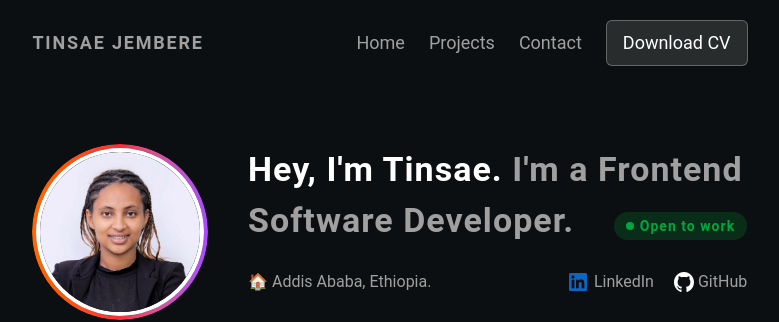
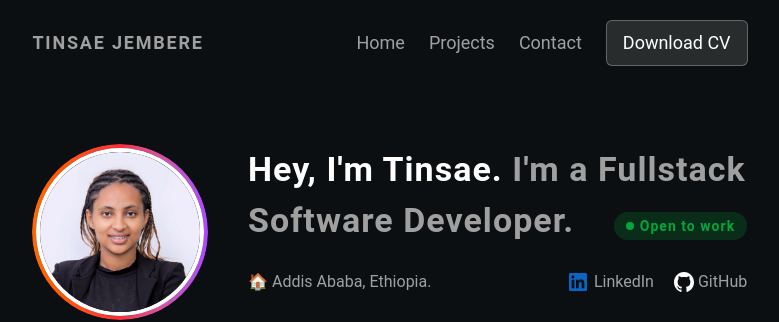
Before and after one commit to TinsuJembere/my-portifolio, a React (Vite) app: page / in a window 1280 px wide. Shown: the top 322 px of the page, without its empty margins (250-1029 px from the left). Built offline with nearby package versions, Linux system fonts and the light colour scheme.

Commit message:
Change job title from Frontend to Fullstack Developer

```diff
--- a/src/pages/Home.jsx
+++ b/src/pages/Home.jsx
@@ -73,7 +73,7 @@
                   animate={{ opacity: 1 }}
                   transition={{ duration: 0.25, delay: 0.2 }}
                 >
-                  Frontend Software Developer.
+                  Fullstack Software Developer.
                 </motion.span>
                 <motion.div
                   className="md:absolute md:right-0 md:bottom-1.5 md:whitespace-nowrap inline-block mt-4 md:mt-0 bg-green-600/20 text-green-600 text-sm px-3 py-1 rounded-full hover:bg-green-500/20 hover:text-green-500 transition-colors duration-200"
```
